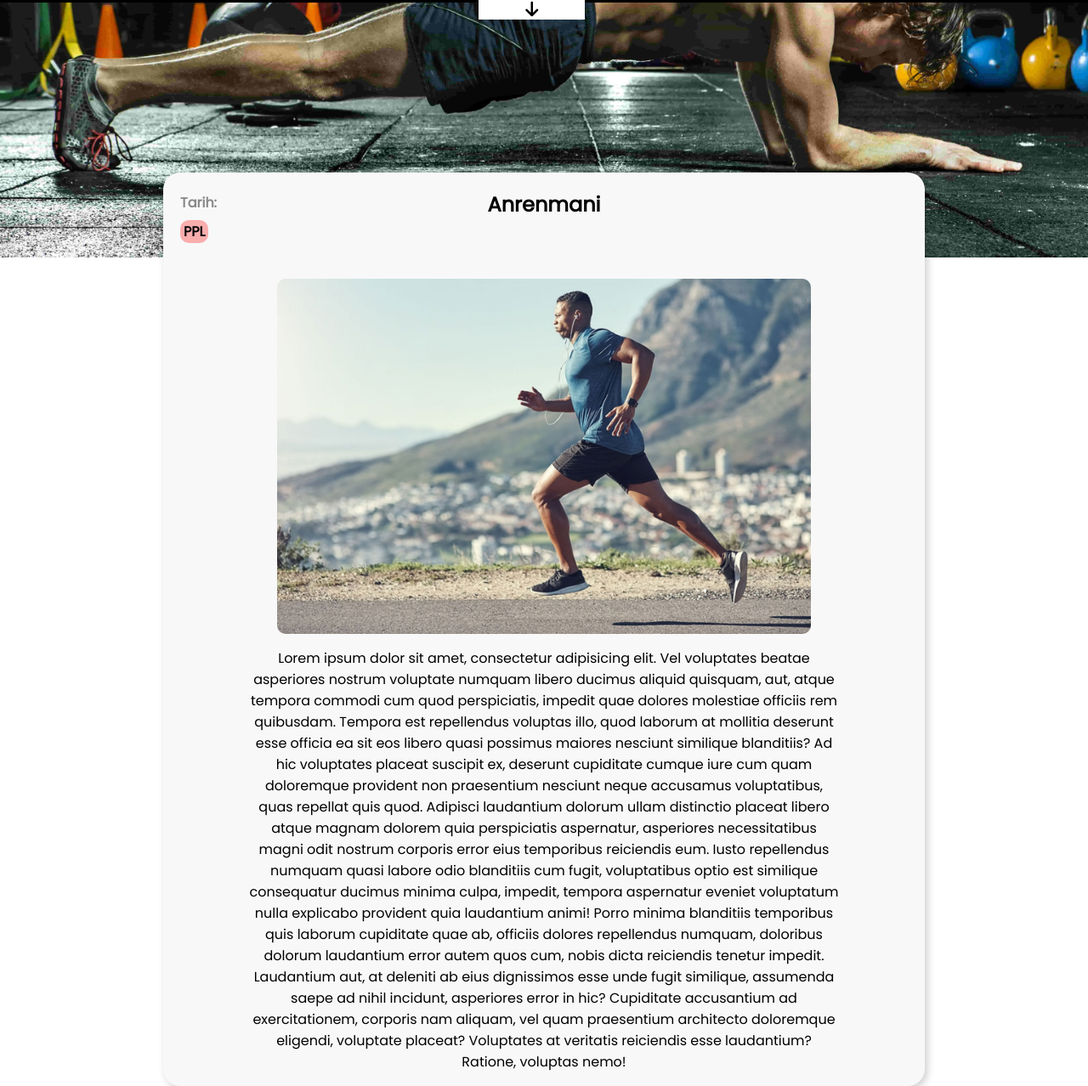
After one commit to YSakalli/sporys, a PHP site: page /yazibb.html in a window 1280 px wide. The commit adds this page. Shown: the whole page at 85% size. Run offline with PHP 8.4, Linux system fonts and the light colour scheme.

Commit message:
antrenman display and loading page

```diff
--- /dev/null
+++ b/antrenmanyazi.php
@@ -0,0 +1 @@
+<h1>buradsi antrenman</h1>
--- a/app.js
+++ b/app.js
@@ -16,3 +16,9 @@ cards.forEach(function (card) {
         card.classList.add('active');
     });
 });
+
+window.addEventListener('load', fg_load)
+
+function fg_load() {
+    document.getElementById('loading').style.display = 'none'
+}
--- /dev/null
+++ b/yazibb.css
@@ -0,0 +1,114 @@
+@import url('https://fonts.googleapis.com/css2?family=Poppins&display=swap');
+
+body {
+    box-sizing: border-box;
+    margin: 0;
+    padding: 0;
+    height: 150vh;
+    border-top: 3px black solid;
+    font-family: 'Poppins';
+}
+
+section {
+    position: relative;
+    display: flex;
+    flex-direction: column;
+    justify-content: center;
+    align-items: center;
+}
+
+section .img {
+    background-image: url(img/antrenman.jpg);
+    background-position: center;
+    background-repeat: no-repeat;
+    background-size: cover;
+    position: relative;
+    width: 100%;
+    top: 0;
+    height: 300px;
+}
+
+section .img a {
+    display: flex;
+    flex-direction: column;
+    align-items: center;
+    justify-content: center;
+    position: absolute;
+    font-size: 20px;
+    background-color: white;
+    top: -35px;
+    left: 44%;
+    color: black;
+    text-decoration: none;
+    padding: 10px;
+    transition: .5s ease-in-out;
+    font-weight: bold;
+    width: 105px;
+    height: 35px;
+}
+
+section .img a:hover {
+    transition-delay: .2s;
+    top: 0;
+    box-shadow: 3px 3px 10px rgba(0, 0, 0, 0.2);
+}
+
+section .img a:hover i {
+    color: red;
+}
+
+section .content {
+    position: absolute;
+    top: 200px;
+    width: 70%;
+    background-color: #f8f8f8;
+    height: auto;
+    z-index: 100;
+    border-radius: 20px;
+    box-shadow: 3px 3px 10px rgba(0, 0, 0, 0.2);
+    display: flex;
+    flex-direction: column;
+    align-items: center;
+}
+
+section .content img {
+    width: 70%;
+    margin-top: 50px;
+    border-radius: 10px;
+}
+
+section .content .info {
+    position: relative;
+    width: 100%;
+    display: flex;
+    justify-content: center;
+    align-items: center;
+}
+
+section .content .info h2 {
+    font-size: 16px;
+    color: #888888;
+    left: 20px;
+    top: 10px;
+    position: absolute;
+
+}
+
+section .content h3 {
+    font-size: 16px;
+    color: black;
+    background-color: rgba(255, 0, 0, 0.3);
+    top: 40px;
+    padding: 1px 4px;
+    border-radius: 10px;
+    left: 20px;
+    position: absolute;
+}
+
+
+section .content p {
+    text-align: center;
+    margin-left: 100px;
+    margin-right: 100px;
+
+}
--- /dev/null
+++ b/yazibb.html
@@ -0,0 +1,69 @@
+<!-- <?php
+include("connect.php");
+$link = @$_GET["link"];
+$query = "SELECT * FROM blogs WHERE baslik = '$link'";
+$result = mysqli_query($conn, $query);
+$blog = mysqli_fetch_assoc($result);
+?> -->
+
+<!DOCTYPE html>
+<html lang="en">
+
+<head>
+    <meta charset="UTF-8">
+    <meta name="viewport" content="width=device-width, initial-scale=1.0">
+    <link rel="stylesheet" href="yazibb.css">
+    <link rel="stylesheet" href="https://cdnjs.cloudflare.com/ajax/libs/font-awesome/6.4.2/css/all.min.css"
+        integrity="sha512-z3gLpd7yknf1YoNbCzqRKc4qyor8gaKU1qmn+CShxbuBusANI9QpRohGBreCFkKxLhei6S9CQXFEbbKuqLg0DA=="
+        crossorigin="anonymous" referrerpolicy="no-referrer" />
+    <title>Document</title>
+</head>
+
+<body>
+    <section>
+        <div class="img">
+            <a href="bodybuild.php">Main Page <br>
+                <i class="fa-solid fa-arrow-down">
+
+                </i></a>
+        </div>
+        <div class="content">
+
+            <div class="info">
+                <h2>Tarih:</h2>
+                <h1>Anrenmani</h1>
+            </div>
+
+            <h3>PPL</h3>
+            <img src="img/loginimg.jpg" alt="">
+
+
+
+            <p>Lorem ipsum dolor sit amet, consectetur adipisicing elit. Vel voluptates beatae asperiores
+                nostrum voluptate numquam libero ducimus aliquid quisquam, aut, atque tempora commodi cum quod
+                perspiciatis,
+                impedit quae dolores molestiae officiis rem quibusdam. Tempora est repellendus voluptas illo, quod
+                laborum
+                at mollitia deserunt esse officia ea sit eos libero quasi possimus maiores nesciunt similique
+                blanditiis? Ad
+                hic voluptates placeat suscipit ex, deserunt cupiditate cumque iure cum quam doloremque provident non
+                praesentium nesciunt neque accusamus voluptatibus, quas repellat quis quod. Adipisci laudantium dolorum
+                ullam distinctio placeat libero atque magnam dolorem quia perspiciatis aspernatur, asperiores
+                necessitatibus
+                magni odit nostrum corporis error eius temporibus reiciendis eum. Iusto repellendus numquam quasi labore
+                odio blanditiis cum fugit, voluptatibus optio est similique consequatur ducimus minima culpa, impedit,
+                tempora aspernatur eveniet voluptatum nulla explicabo provident quia laudantium animi! Porro minima
+                blanditiis temporibus quis laborum cupiditate quae ab, officiis dolores repellendus numquam, doloribus
+                dolorum laudantium error autem quos cum, nobis dicta reiciendis tenetur impedit. Laudantium aut, at
+                deleniti
+                ab eius dignissimos esse unde fugit similique, assumenda saepe ad nihil incidunt, asperiores error in
+                hic?
+                Cupiditate accusantium ad exercitationem, corporis nam aliquam, vel quam praesentium architecto
+                doloremque
+                eligendi, voluptate placeat? Voluptates at veritatis reiciendis esse laudantium? Ratione, voluptas nemo!
+            </p>
+        </div>
+    </section>
+</body>
+
+</html>
```
Also changed, not shown: antrenman.css (+27 -2 lines), antrenman.html (deleted, +0 -26 lines), antrenman.php (added, +34 -0 lines), bodybuild.css (added, +156 -0 lines), bodybuild.php (added, +77 -0 lines), connect.php (+6 -6 lines), deneme.html (added, +30 -0 lines), index.html (+5 -3 lines), style.css (+47 -16 lines), img/loading.gif (added), img/logo.png (added).
